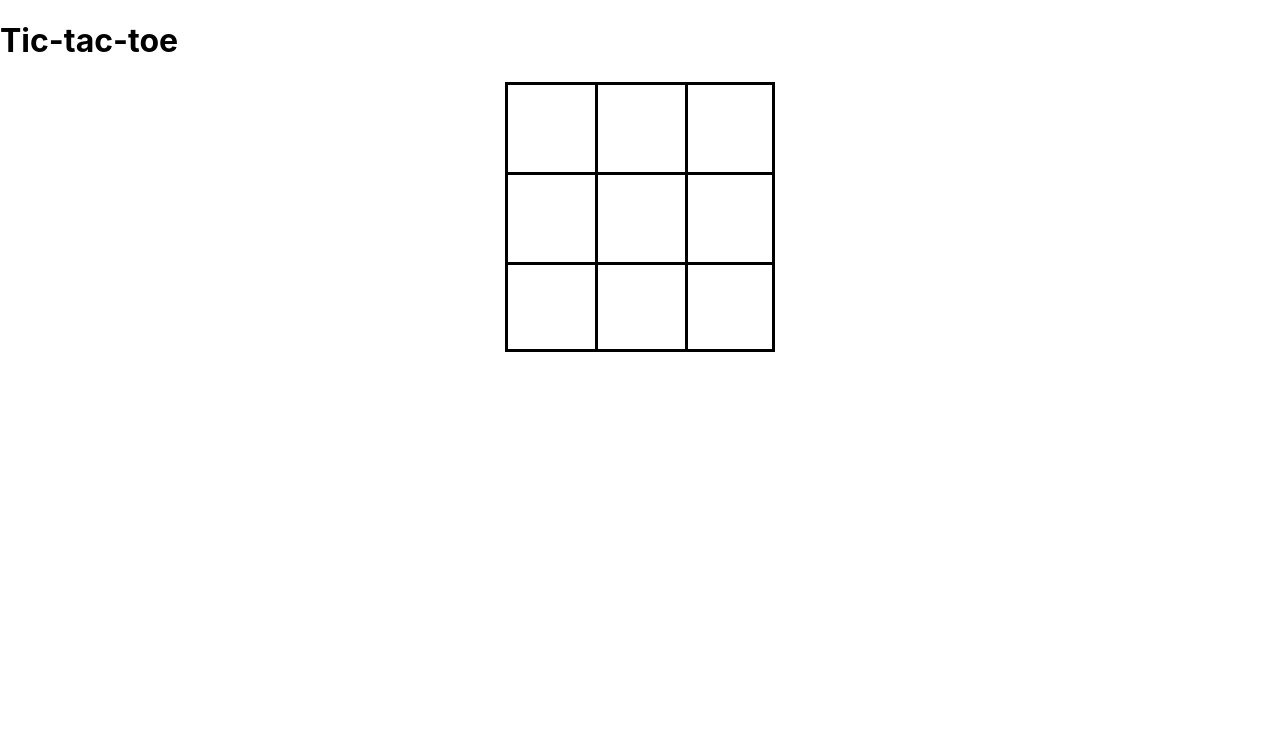
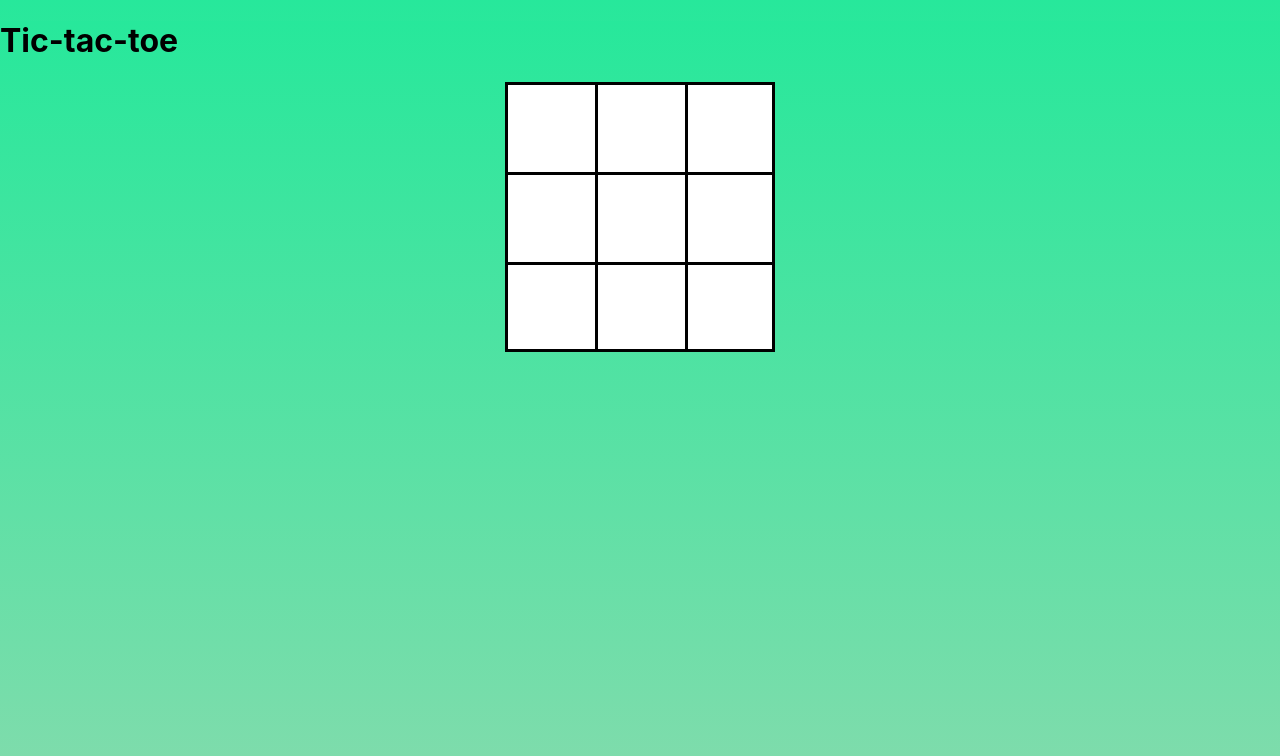
Before and after one commit to CarlosAvina/tictactoe, a Next.js app: page / in a window 1280 px wide. Shown: the top 756 px of the page. Built offline with nearby package versions, Linux system fonts and the light colour scheme.

Commit message:
Set background color

```diff
--- a/styles/globals.css
+++ b/styles/globals.css
@@ -4,6 +4,14 @@ body {
   margin: 0;
   font-family: -apple-system, BlinkMacSystemFont, Segoe UI, Roboto, Oxygen,
     Ubuntu, Cantarell, Fira Sans, Droid Sans, Helvetica Neue, sans-serif;
+
+  height: 100vh;
+  background: rgb(133, 219, 173);
+  background: linear-gradient(
+    0deg,
+    rgba(133, 219, 173, 1) 0%,
+    rgba(39, 232, 155, 1) 100%
+  );
 }
 
 a {
```
